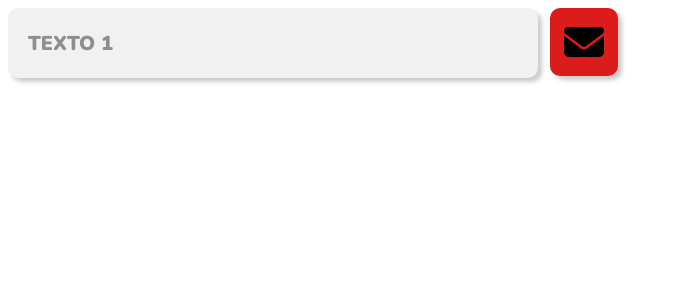
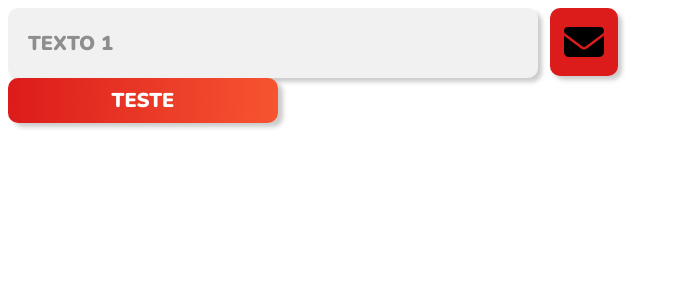
Before and after one commit to LucasLiebl/HACKATHONREAL, a Vue app: page / in a window 1280 px wide. Shown: the top 300 px of the page, without its empty margins (0-679 px from the left). Built offline with nearby package versions, Linux system fonts and the light colour scheme.

Commit message:
Button finished

```diff
--- /dev/null
+++ b/src/components/login components/ButtonType.vue
@@ -0,0 +1,37 @@
+<script setup>
+const props = defineProps({
+  buttontext: String,
+})
+
+</script>
+<template>
+
+<button class="button"> {{props.buttontext}} </button>
+</template>
+
+<style>
+.button{
+    border: none;
+  outline: none;
+    width: 270px;
+height: 45px;
+flex-shrink: 0;
+border-radius: 10px;
+background: linear-gradient(273deg, #F65531 0%, #DC1B1B 100%);
+box-shadow: 5px 4px 4px 0px rgba(54, 53, 53, 0.25);
+color: #FFF;
+font-family: Nunito;
+font-size: 20px;
+font-style: normal;
+font-weight: 900;
+line-height: normal;
+text-transform: uppercase;
+transition: .3s ;
+}
+.button:hover{
+cursor: pointer;
+}
+.button:active{
+transform: scale(0.9);
+}
+</style>
--- a/src/views/HomeView.vue
+++ b/src/views/HomeView.vue
@@ -1,5 +1,6 @@
 <script setup>
 import InputType from '../components/login components/InputType.vue'
+import ButtonType from '../components/login components/ButtonType.vue';
 const placeholder = 'texto 1'
 const type = 'email';
 const icon = 'envelope'
@@ -8,6 +9,7 @@ const icon = 'envelope'
 
   <input-type :type="type" :icon="icon" :placeholder="placeholder" />
 
+  <button-type buttontext="teste"/>
 </template>
 
 <style>
```
Also changed, not shown: src/components/vai se foder.vue (deleted).
